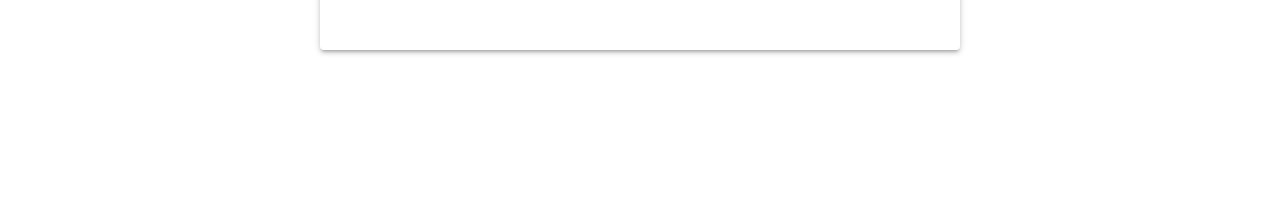
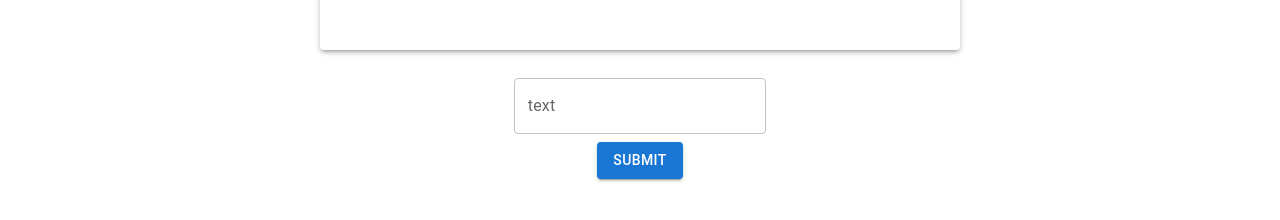
Before and after one commit to pepijn03/streamingdienst-frontend, a React (Create React App) app: page /watch/1 in a window 1280 px wide. Shown: the part 134-354 px from the top of the page. Built offline with nearby package versions, Linux system fonts and the light colour scheme; no server answers.

Commit message:
comment input made. doest pass film to API yet.

```diff
--- a/src/Components/Film.jsx
+++ b/src/Components/Film.jsx
@@ -10,6 +10,7 @@ import {
     Routes,
     useParams,
 } from "react-router-dom";
+import CommentInput from "./FilmComponenets/CommentInput";
 
 
 export default function Film() {
@@ -28,7 +29,7 @@ export default function Film() {
             .then((result)=>{
                 setFilm(result);
             })
-    },)
+    },[])
 
 
     return (
@@ -39,6 +40,7 @@ export default function Film() {
                 {film.name}
 
             </Paper>
+            <CommentInput/>
 
         </Container>
 
--- /dev/null
+++ b/src/Components/FilmComponenets/CommentInput.jsx
@@ -0,0 +1,45 @@
+import * as React from 'react';
+import {Container, TextField} from "@mui/material";
+import {useState} from "react";
+import button from "bootstrap/js/src/button";
+import Box from "@mui/material/Box";
+import Button from "@mui/material/Button";
+
+export default function CommentInput (){
+    const[text,setText]=useState("")
+    const[likes]=useState("0")
+    const[film]=useState("1")
+
+
+    const handleClick=(e)=> {
+        e.preventDefault()
+        const comment = {text, likes, film: id = 1}
+        console.log(comment)
+        fetch("http://localhost:8080/comments/add",{
+            method:"POST",
+            headers:{"Content-Type":"application/json"},
+            body:JSON.stringify(comment)}
+        ).then(()=>{
+            console.log("new comment added")
+        })
+    }
+
+    return(
+        <Container>
+            <Box
+                component="form"
+                sx={{
+                    '& > :not(style)': { m: 1, width: '25ch' },
+                }}
+                noValidate
+                autoComplete="off"
+            >
+                <TextField id="outlined-basic" label="text" variant="outlined" fullWidth={true} placeholder={"put your comment here"}
+                           value={text}
+                           onChange={(e)=>setText(e.target.value)}
+                />
+            </Box>
+            <Button variant="contained" onClick={handleClick}>submit</Button>
+        </Container>
+    );
+}
```
Also changed, not shown: src/Components/FilmComponenets/CommentView.jsx (added, +15 -0 lines).
